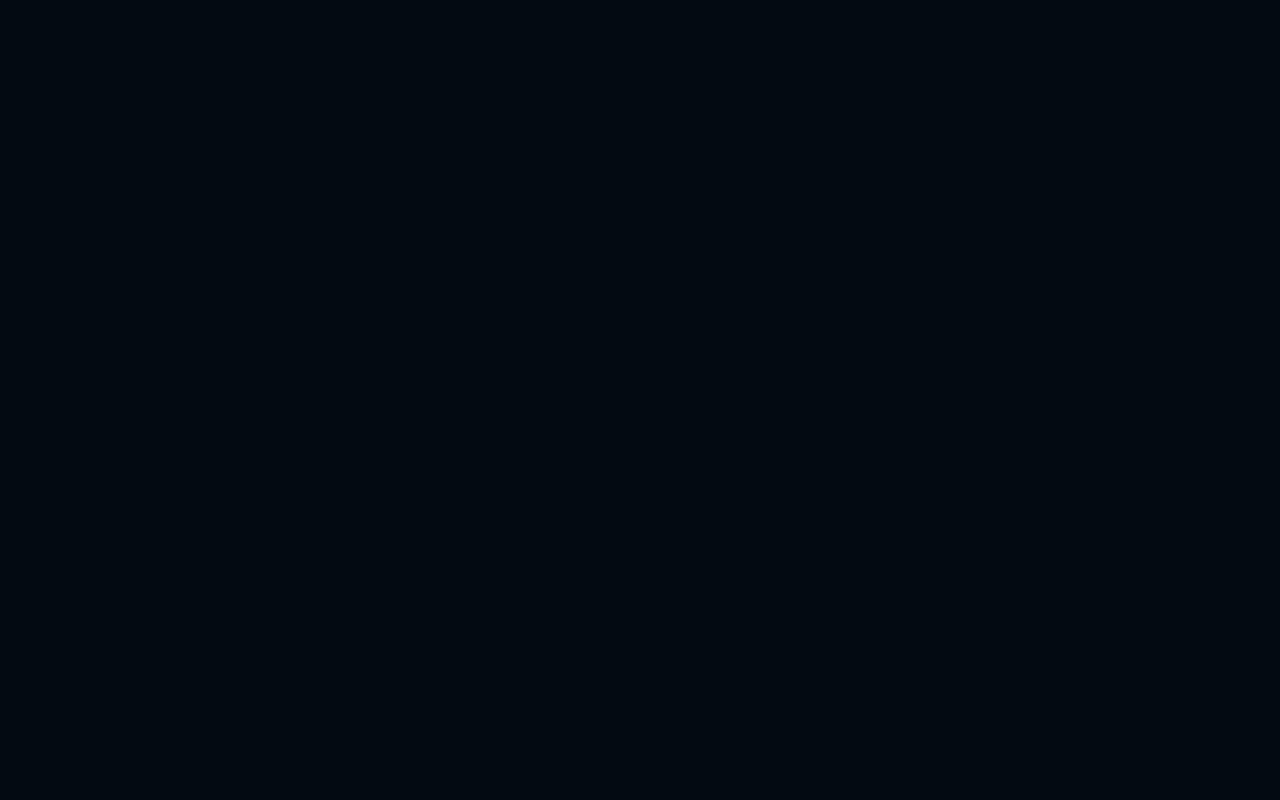
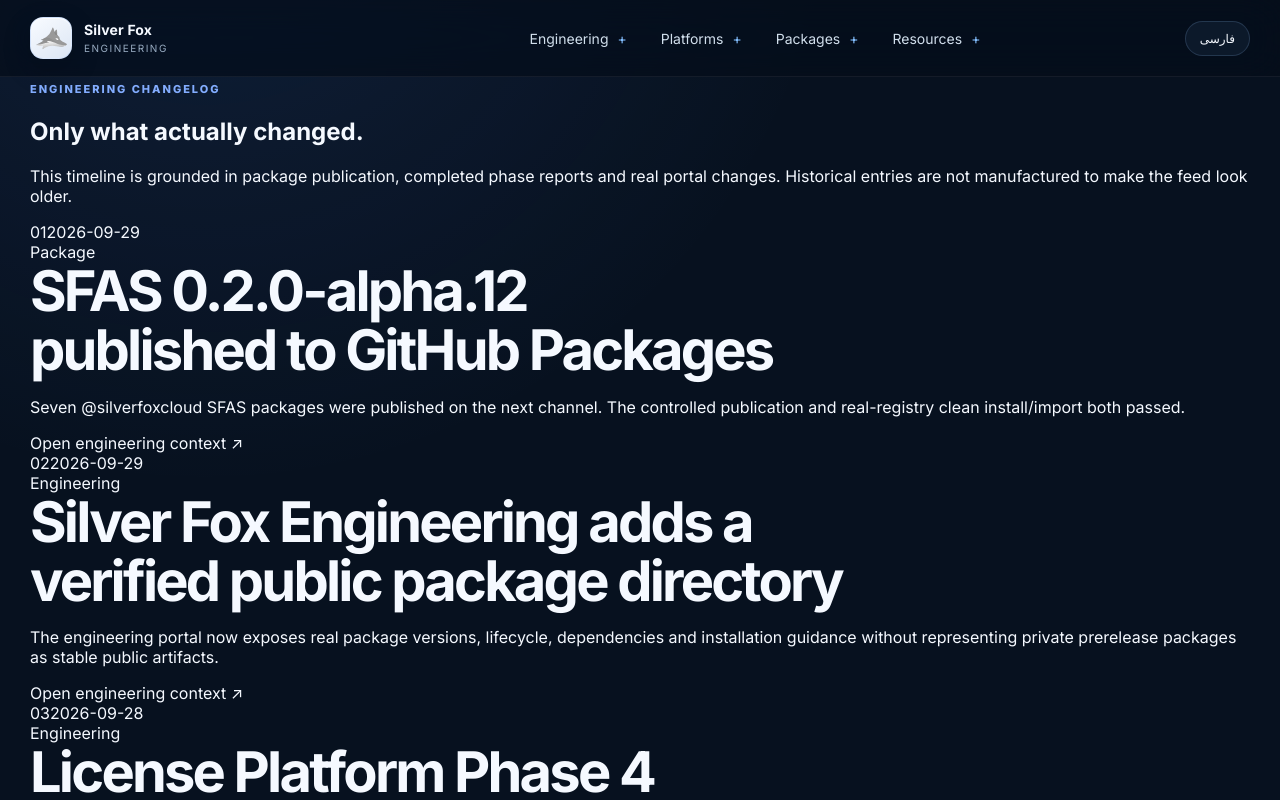
Before and after one commit to silverfoxcloud/silverfox-engineering, a Next.js app: page /changelog in a window 1280 px wide. Before the commit this address had no page. Shown: the top 800 px of the page. Built offline with nearby package versions, Linux system fonts and the light colour scheme.

Commit message:
feat: add bilingual engineering changelog

```diff
--- /dev/null
+++ b/app/changelog/page.tsx
@@ -0,0 +1,15 @@
+import type { Metadata } from "next";
+import { ChangelogPage } from "@/components/PublicationPages";
+
+export const metadata: Metadata = {
+  title: "Engineering Changelog",
+  description: "Verified Silver Fox engineering changes from package releases, completed phase reports and portal work.",
+  alternates: {
+    canonical: "/changelog/",
+    languages: { en: "/changelog/", fa: "/fa/changelog/", "x-default": "/changelog/" },
+  },
+};
+
+export default function Page() {
+  return <ChangelogPage locale="en" />;
+}
```
